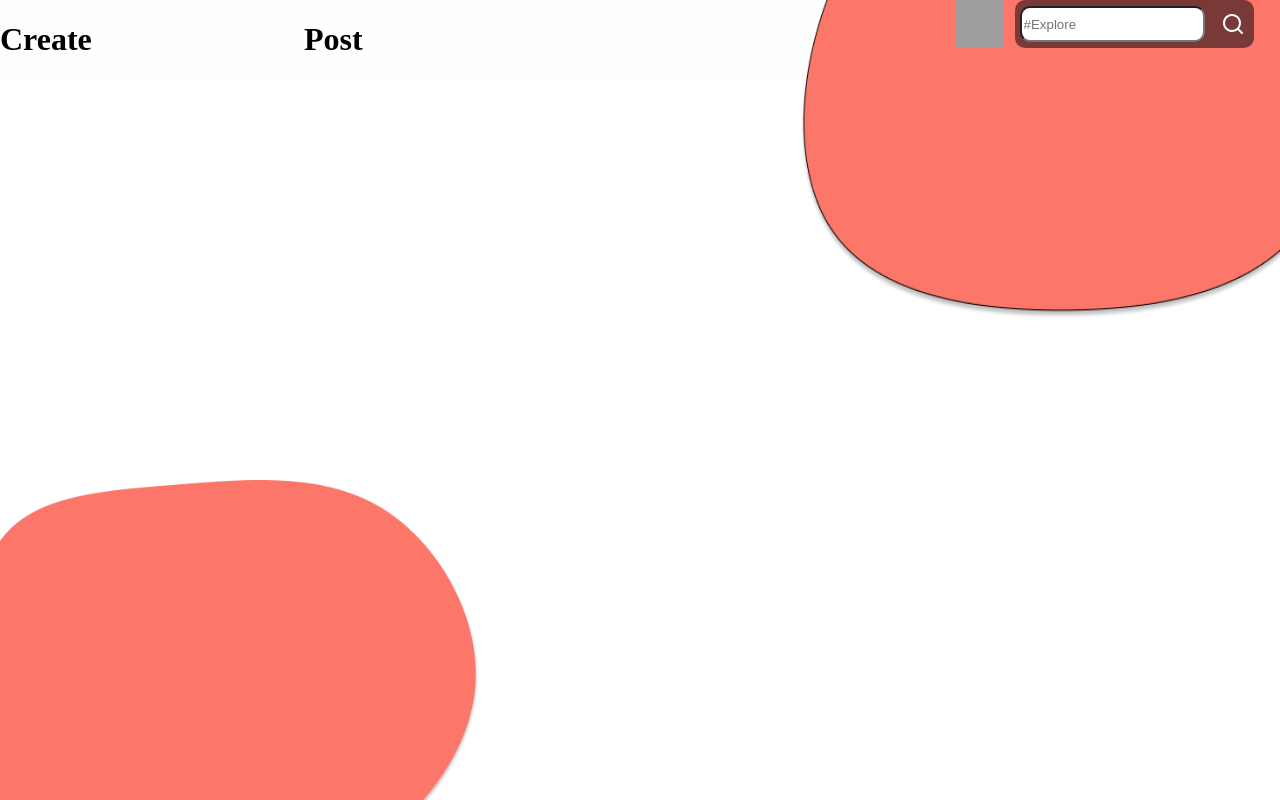
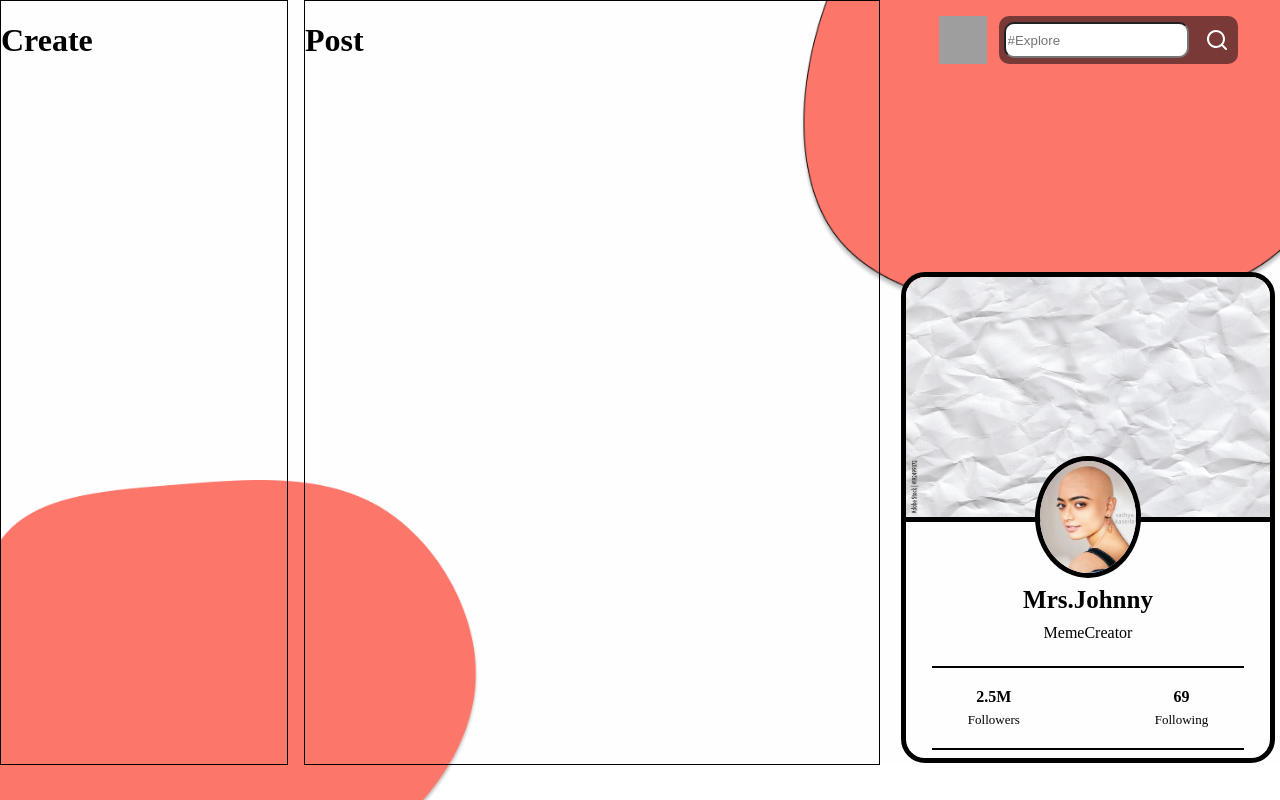
Before and after one commit to kalviumcommunity/MemeSpot, a React (Create React App) app in the folder client/: page / in a window 1280 px wide. Built offline with nearby package versions, Linux system fonts and the light colour scheme; grey boxes are pictures that could not be loaded; a web font is replaced by a local one.

Commit message:
Added the Profile Card

```diff
--- /dev/null
+++ b/client/src/components/ProfileCard/ProfileCard.css
@@ -0,0 +1,71 @@
+.profileCard{
+    border-radius: 1.5rem;
+    border: 5px solid black;
+    display: flex;
+    flex-direction: column;
+    gap: 1rem;
+    width: 95%;
+    margin-top: 50%;
+}
+
+.profileImages{
+    position: relative;
+    display: flex;
+    flex-direction: column;
+    align-items: center;
+    justify-content: center;
+    gap: 1rem;
+}
+
+.profileImages>img:nth-of-type(1){
+    width: 100%;
+    height: 15rem;
+    border-top-left-radius: 1.2rem;
+    border-top-right-radius: 1.2rem;
+    border-bottom: 5px solid black;
+}
+
+.profileImages>img:nth-of-type(2){
+    width: 6rem;
+    height: 7rem;
+    position: absolute;
+    border-radius: 50%;
+    border: 5px solid black;
+    bottom: -3.5rem;
+}
+.followStatus{
+    display: flex;
+    flex-direction: column;
+    align-items: center;
+    justify-content: center;
+    gap: 0.75rem;
+}
+.followStatus>hr{
+    width: 85%;
+    border: 1px solid black;
+}
+.followStatus>div{
+    display: flex;
+    gap: 1rem;
+    width: 80%;
+    justify-content: space-around;
+    align-items: center;
+}
+.follow{
+    display: flex;
+    flex-direction: column;
+    gap: 0.4rem;
+    align-items: center;
+    justify-content: center;
+}
+.follow>span:nth-of-type(1){
+    font-weight: bold;
+}
+.follow>span:nth-of-type(2){
+    color: black;
+    font-size: 13px;
+}
+.vl{
+    height: 150%;
+    border-left: 2px solid black;
+}
--- /dev/null
+++ b/client/src/components/ProfileCard/ProfileCard.jsx
@@ -0,0 +1,36 @@
+import React from 'react'
+import './ProfileCard.css'
+import coverPhoto from '../../images/Crushed Paper.jpg'
+import profilePhoto from '../../images/ProfilePhotojpg.jpg'
+
+const ProfileCard = () => {
+  return (
+    <div className='profileCard'>
+        <div className="profileImages">
+            <img src={coverPhoto} alt="coverPhoto" />
+            <img src={profilePhoto} alt="profilePhoto" />
+        </div>
+        <div className="profileNames">
+            <span>Mrs.Johnny</span>
+            <span>MemeCreator</span>
+        </div>
+        <div className="followStatus">
+            <hr />
+            <div>
+                <div className='follow'>
+                    <span>2.5M</span>
+                    <span>Followers</span>
+                </div>
+                <div className='verticalLine'></div>
+                <div className='follow'>
+                    <span>69</span>
+                    <span>Following</span>
+                </div>
+            </div>
+            <hr />
+        </div>
+    </div>
+  )
+}
+
+export default ProfileCard
--- a/client/src/components/ProfileSection/ProfileSection.css
+++ b/client/src/components/ProfileSection/ProfileSection.css
@@ -4,4 +4,16 @@
     gap: 1rem;
     overflow: auto;
     align-items: center;
+    margin-top: 1rem;
 }
+.profileNames{
+    display: flex;
+    flex-direction: column;
+    align-items: center;
+    margin-top: 3rem;
+    gap: 10px;
+}
+.profileNames>span:nth-of-type(1){
+    font-weight: bold;
+    font-size: 25px;
+}
--- a/client/src/components/ProfileSection/ProfileSection.jsx
+++ b/client/src/components/ProfileSection/ProfileSection.jsx
@@ -1,11 +1,13 @@
 import React from 'react'
 import './ProfileSection.css'
 import LogoSearch from '../LogoSearch/LogoSearch.jsx'
+import ProfileCard from '../ProfileCard/ProfileCard'
 
 const ProfileSection = () => {
   return (
     <div className='profileSection'>
         <LogoSearch/>
+        <ProfileCard/>
     </div>
   )
 }
--- a/client/src/pages/Home/Home.css
+++ b/client/src/pages/Home/Home.css
@@ -1,6 +1,10 @@
 .homeContainer{
     position: relative;
     display: grid;
-    grid-template-columns: 18rem auto 22rem;
+    grid-template-columns: 18rem auto 24rem;
     gap: 1rem;
 }
+.sections{
+    border: 1px solid black;
+    height: 100%;
+}
```
Also changed, not shown: client/src/images/Crushed Paper.jpg (added), client/src/images/ProfilePhotojpg.jpg (added).
